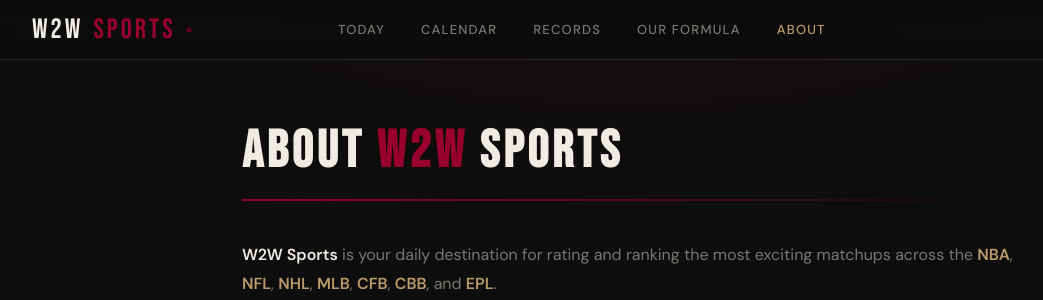
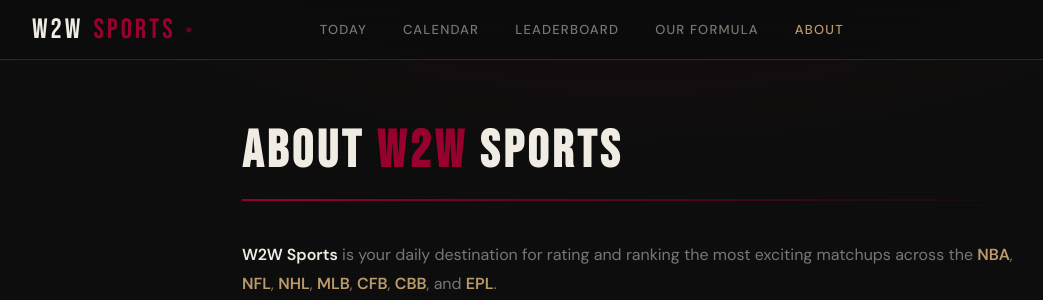
Before and after one commit to ckgifford06/w2wSports, a Flask app: page /about in a window 1280 px wide. Shown: the top 300 px of the page, without its empty margins (8-1051 px from the left). Run offline with Flask 3, Linux system fonts and the light colour scheme.

Commit message:
Update base.html

```diff
--- a/templates/base.html
+++ b/templates/base.html
@@ -1,7 +1,7 @@
 <!DOCTYPE html>
-<meta name="description" content="W2W Sports ranks every sports game daily by how worth watching it actually is. Top 10 matchups across NBA, NFL, NHL, MLB, CFB and CBB.">
 <html lang="en">
 <head>
+  <meta name="description" content="W2W Sports ranks every sports game daily by how worth watching it actually is. Top 10 matchups across NBA, NFL, NHL, MLB, CFB and CBB.">
   <script async src="https://www.googletagmanager.com/gtag/js?id=G-8TYYDCDNEH"></script>
   <script>
     window.dataLayer = window.dataLayer || [];
@@ -32,6 +32,7 @@
   <link href="https://fonts.googleapis.com/css2?family=Bebas+Neue&family=DM+Sans:wght@300;400;500;600&family=DM+Mono:wght@400;500&display=swap" rel="stylesheet">
   <style>
     :root {
+      color-scheme: dark;
       --crimson: #98002E;
       --crimson-bright: #C0003A;
       --gold: #BC9B6A;
@@ -256,7 +257,7 @@
     <div class="nav-center">
       <a href="/" {% if active_page == 'home' %}class="active"{% endif %}>Today</a>
       <a href="/calendar" {% if active_page == 'calendar' %}class="active"{% endif %}>Calendar</a>
-      <a href="/records" {% if active_page == 'records' %}class="active"{% endif %}>Records</a>
+      <a href="/leaderboard" {% if active_page == 'leaderboard' %}class="active"{% endif %}>Leaderboard</a>
       <a href="/formula" {% if active_page == 'formula' %}class="active"{% endif %}>Our Formula</a>
       <a href="/about" {% if active_page == 'about' %}class="active"{% endif %}>About</a>
     </div>
```
